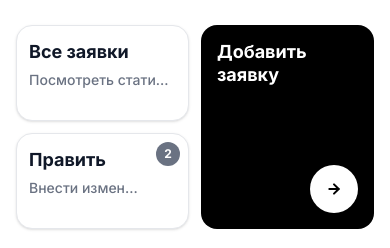
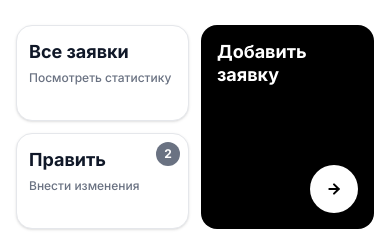
Before and after one commit to Lipatovmihail/vectorrk, a Next.js app: page / in a window 390 px wide. Shown: the part 160-408 px from the top of the page. Built offline with nearby package versions, Linux system fonts and the light colour scheme.

Commit message:
Унифицировал размер субтитлов кнопок и добавил адаптивный перенос строк

```diff
--- a/src/app/page.tsx
+++ b/src/app/page.tsx
@@ -309,7 +309,7 @@ export default function Home() {
                 <div className="flex flex-col items-start justify-start w-full h-full">
                   <div className="text-left w-full">
                     <div className="text-lg font-bold text-gray-900 truncate">Все заявки</div>
-                    <div className="text-sm text-gray-500 mt-1 truncate">Посмотреть статистику</div>
+                    <div className="text-xs text-gray-500 mt-1 leading-tight break-words">Посмотреть статистику</div>
                   </div>
                 </div>
               </Button>
@@ -319,7 +319,7 @@ export default function Home() {
                 <div className="flex flex-col items-start justify-start w-full h-full">
                   <div className="text-left w-full pr-8">
                     <div className="text-lg font-bold text-gray-900 truncate">Править</div>
-                    <div className="text-sm text-gray-500 mt-1 truncate">Внести изменения</div>
+                    <div className="text-xs text-gray-500 mt-1 leading-tight break-words">Внести изменения</div>
                   </div>
                   <div className="absolute top-2 right-2 w-6 h-6 bg-gray-500 text-white text-xs font-bold rounded-full flex items-center justify-center flex-shrink-0">
                     {editableCount}
```
